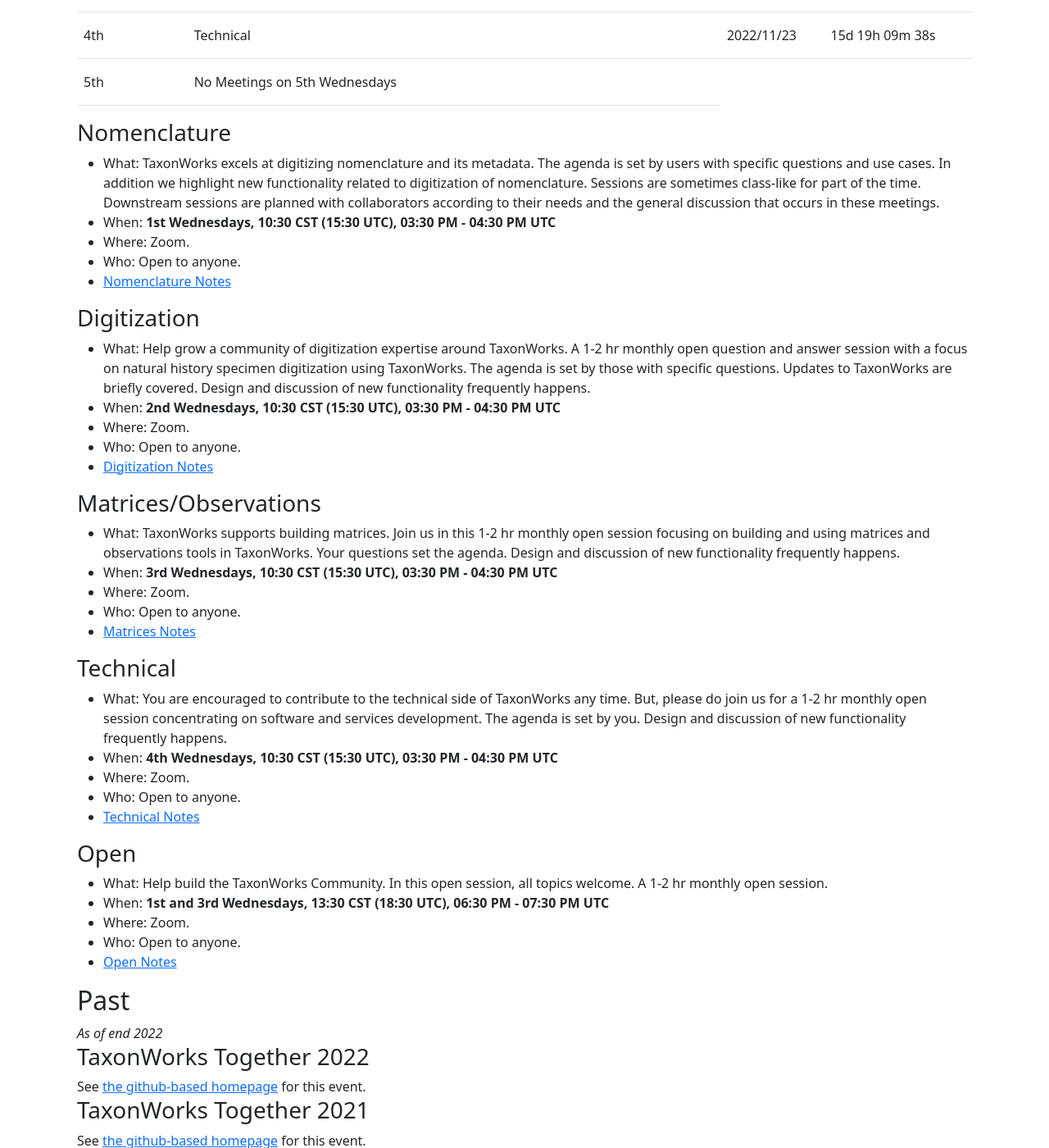
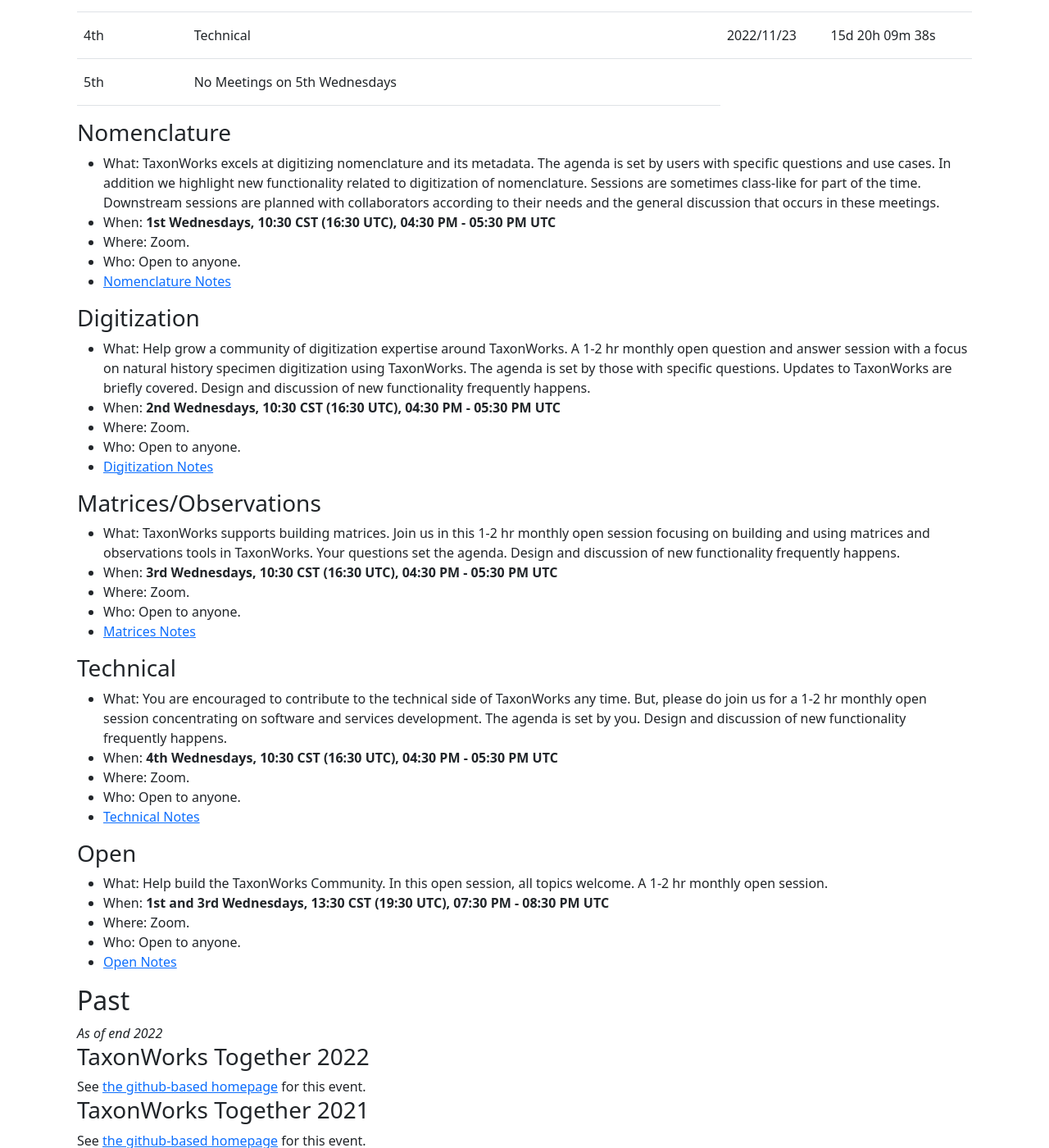
Before and after one commit to pnhogan/speciesfilegroup.github.io, a Jekyll site: the page built from events.html, in a window 1280 px wide and 1400 px high, scrolled down 1106 px. Shown: the whole window at 82% size. Built offline with Jekyll 4.4.1, drawn with Linux system fonts in a browser that asks for light colours; some of the changed text lies outside the part shown.

Commit message:
updating times to CST from CDT
changed 15:30, 16:30 to 16:30, 17:30
changed 18:30, 19:30 to 19:30, 20:30
to reflect leaving daylight savings time back to standard time
please check to see if times look correct in your time zone, thanks @jlpereira @LocoDelAssembly

```diff
--- a/events.html
+++ b/events.html
@@ -44,8 +44,8 @@
     <thead>
       <tr>
         <th>Wednesday</th>
-        <th>Early (<span id="early-time" data-utc-to-local="15:30, 16:30"></span>)</th>
-        <th>Late (<span id="late-time" data-utc-to-local="18:30, 19:30"></span>)</th>
+        <th>Early (<span id="early-time" data-utc-to-local="16:30, 17:30"></span>)</th>
+        <th>Late (<span id="late-time" data-utc-to-local="19:30, 20:30"></span>)</th>
         <th>Next date</th>
         <th>Countdown</th>
       </tr>
@@ -127,7 +127,7 @@
   <h3> Nomenclature </h3>
   <ul>
     <li>What: TaxonWorks excels at digitizing nomenclature and its metadata. The agenda is set by users with specific questions and use cases. In addition we highlight new functionality related to digitization of nomenclature. Sessions are  sometimes class-like for part of the time. Downstream sessions are planned with collaborators according to their needs and the general discussion that occurs in these meetings. </li>
-    <li>When: <b>1st Wednesdays, 10:30 CST (15:30 UTC), <span data-utc-to-local="15:30, 16:30"></span></b></li>
+    <li>When: <b>1st Wednesdays, 10:30 CST (16:30 UTC), <span data-utc-to-local="16:30, 17:30"></span></b></li>
     <li>Where: Zoom. </li>
     <li>Who: Open to anyone.</li>
     <li><a href="https://docs.google.com/document/d/1_Qs6Zg8o4RRP23aFZnf9qr2cf24NxfTRfkSqLTgcbyA/edit?usp=sharing">Nomenclature Notes</a></li>
@@ -136,7 +136,7 @@
   <h3> Digitization </h3>
   <ul>
     <li>What: Help grow a community of digitization expertise around TaxonWorks. A 1-2 hr monthly open question and answer session with a focus on natural history specimen digitization using TaxonWorks. The agenda is set by those with specific questions. Updates to TaxonWorks are briefly covered. Design and discussion of new functionality frequently happens. </li>
-    <li>When: <b>2nd Wednesdays, 10:30 CST (15:30 UTC), <span data-utc-to-local="15:30, 16:30"></span></b></li>
+    <li>When: <b>2nd Wednesdays, 10:30 CST (16:30 UTC), <span data-utc-to-local="16:30, 17:30"></span></b></li>
     <li>Where: Zoom.  </li>
     <li>Who: Open to anyone. </li>
     <li><a href="https://docs.google.com/document/d/1-18eh4KWrySrlKnujri8Fuw-h55zHwNK27yeNceUPlc/edit?usp=sharing">Digitization Notes</a></li>
@@ -145,7 +145,7 @@
   <h3> Matrices/Observations </h3>
   <ul>
     <li>What: TaxonWorks supports building matrices. Join us in this 1-2 hr monthly open session focusing on building and using matrices and observations tools in TaxonWorks. Your questions set the agenda. Design and discussion of new functionality frequently happens.</li>
-    <li>When: <b>3rd Wednesdays, 10:30 CST (15:30 UTC), <span data-utc-to-local="15:30, 16:30"></span></b></li>
+    <li>When: <b>3rd Wednesdays, 10:30 CST (16:30 UTC), <span data-utc-to-local="16:30, 17:30"></span></b></li>
     <li>Where: Zoom.  </li>
     <li>Who: Open to anyone. </li>
     <li><a href="https://docs.google.com/document/d/1m3bUp0qXjUlxiOt7xBo5e3q3WQuoPpOcyKTAbS9QncA/edit?usp=sharing">Matrices Notes</a></li>
@@ -154,7 +154,7 @@
   <h3> Technical </h3>
   <ul>
     <li>What: You are encouraged to contribute to the technical side of TaxonWorks any time. But, please do join us for a 1-2 hr monthly open session concentrating on software and services development. The agenda is set by you. Design and discussion of new functionality frequently happens. </li>
-    <li>When: <b>4th Wednesdays, 10:30 CST (15:30 UTC), <span data-utc-to-local="15:30, 16:30"></span></b></li>
+    <li>When: <b>4th Wednesdays, 10:30 CST (16:30 UTC), <span data-utc-to-local="16:30, 17:30"></span></b></li>
     <li>Where: Zoom.  </li>
     <li>Who: Open to anyone. </li>
     <li><a href="https://docs.google.com/document/d/1Mp3P7MvR8Wi8EnPxSuUzGPTgTHinoBooO9hCqsGkZRA/edit?usp=sharing">Technical Notes</a></li>
@@ -163,7 +163,7 @@
   <h3> Open </h3>
   <ul>
     <li>What: Help build the TaxonWorks Community. In this open session, all topics welcome. A 1-2 hr monthly open session. </li>
-    <li>When: <b>1st and 3rd Wednesdays, 13:30 CST (18:30 UTC), <span data-utc-to-local="18:30, 19:30"></span></b></li>
+    <li>When: <b>1st and 3rd Wednesdays, 13:30 CST (19:30 UTC), <span data-utc-to-local="19:30, 20:30"></span></b></li>
     <li>Where: Zoom.  </li>
     <li>Who: Open to anyone. </li>
     <li><a href="https://docs.google.com/document/d/1mbh5Q0y-EiF-WP5_vVZgUIByLO8wKDiNookdJ8kVWFE/edit?usp=sharing">Open Notes</a></li>
```
